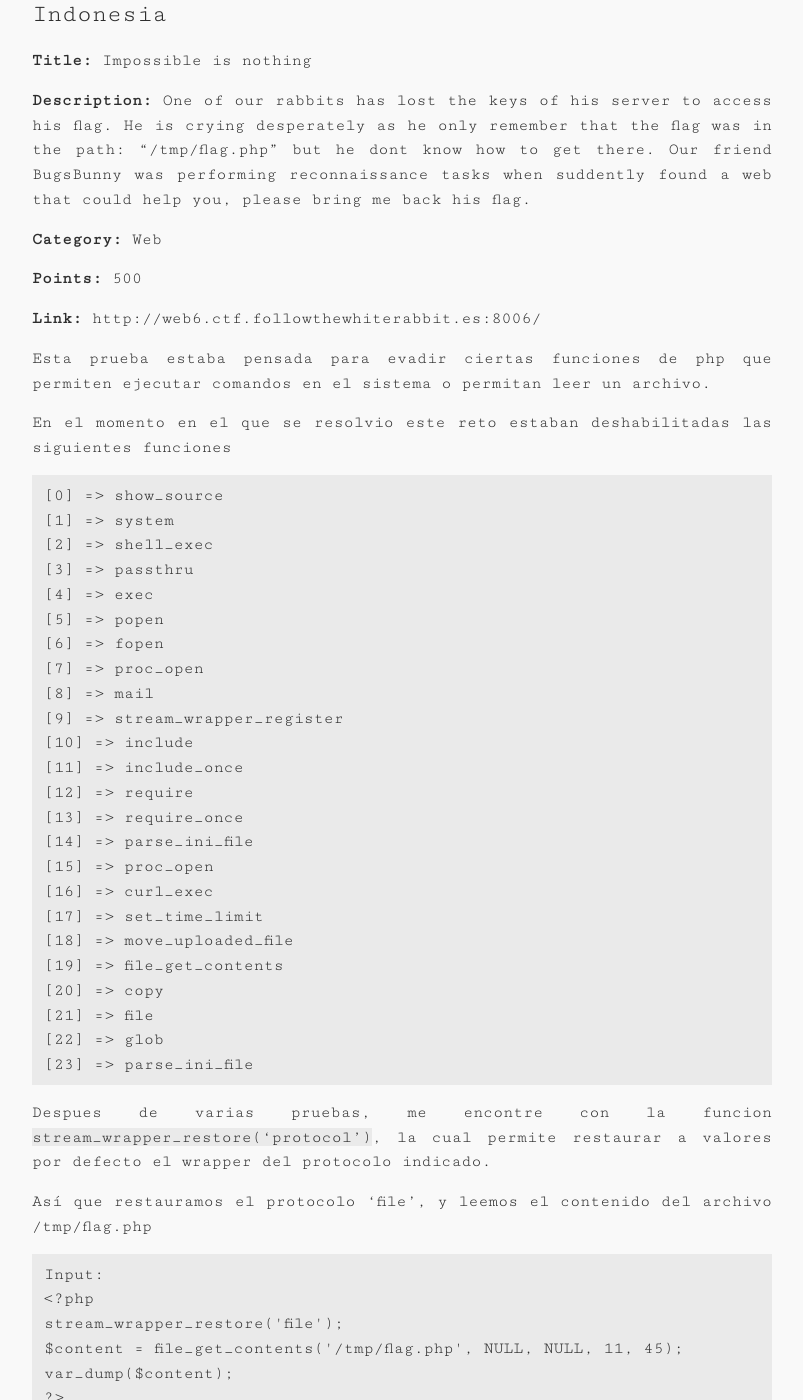
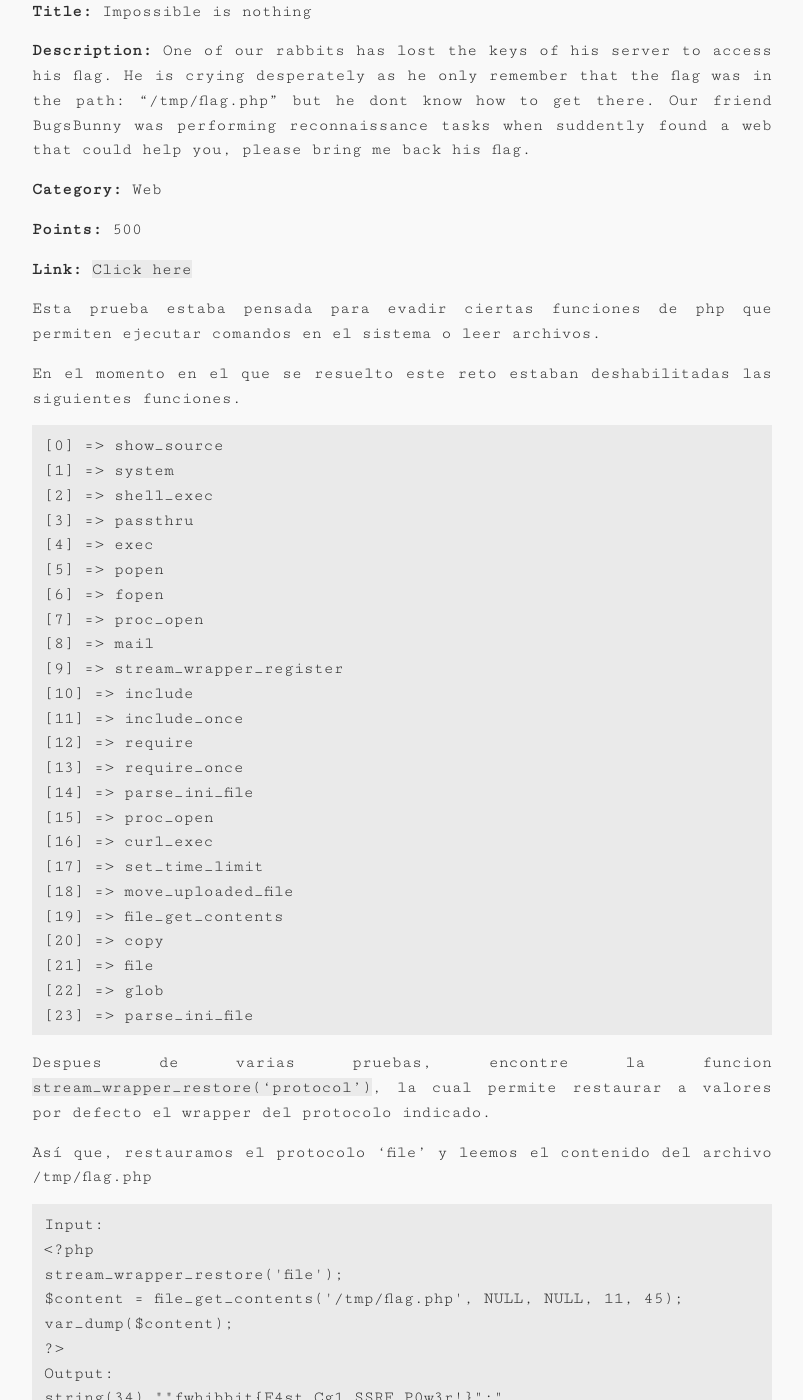
Before and after one commit to redtf/redtf.github.io, a Jekyll site: the page built from _posts/2017-02-25-write-up-ctf-fwhibbit.md, in a window 1280 px wide and 1400 px high, scrolled down 7712 px. Shown: the whole window, without its empty margins (238-1041 px from the left). Built offline with Jekyll 4.4.1, drawn with Linux system fonts in a browser that asks for light colours; some web fonts are replaced; some of the changed text lies outside the part shown.

Commit message:
Update write-up

`````diff
--- a/_posts/2017-02-25-write-up-ctf-fwhibbit.md
+++ b/_posts/2017-02-25-write-up-ctf-fwhibbit.md
@@ -15,9 +15,9 @@
 
 **Points:** 200
 
-**Link:** https://mega.nz/#!N4dDVSYY!mcH-FyRD9cwCuL8i3OFy_1zrA55djoLk9s2Qd7-hPuo
+**Link:** [Click here](https://mega.nz/#!N4dDVSYY!mcH-FyRD9cwCuL8i3OFy_1zrA55djoLk9s2Qd7-hPuo)
 
-Tras descargar el archivo ejecutamos file para ver de que se trata
+Tras descargar el archivo ejecutamos file para ver de que se trata.
 ```
 root@kali:~/Desktop# file rabbits
 rabbits: ELF 64-bit LSB shared object, x86-64, version 1 (SYSV), dynamically linked, interpreter /lib64/ld-linux-x86-64.so.2, for GNU/Linux 2.6.32, BuildID[sha1]=9f975d2c714ce40845978b0c6755fecb08f05c22, stripped
@@ -67,7 +67,7 @@
 
 ```
 
-Efectivamente, "one" es nuestro input y "twenty_two" es el string esperado
+Efectivamente, "one" es nuestro input y "twenty_two" es el string esperado.
 
 ```
 root@kali:~/Desktop# ./rabbits
@@ -105,9 +105,9 @@
 
 **Points:** 150
 
-**Link:** https://mega.nz/#!HpYxUIIZ!TjDhMDCvazuay1Cats4zObHuRmixGhVa7Sy0-5hnLTg
+**Link:** [Click here](https://mega.nz/#!HpYxUIIZ!TjDhMDCvazuay1Cats4zObHuRmixGhVa7Sy0-5hnLTg)
 
-Tras descargar el archivo ejecutamos file para ver de que se trata
+Tras descargar el archivo ejecutamos file para de que tipo es.
 ```
 root@kali:~/Desktop# file fwhibbit
 fwhibbit: ELF 64-bit LSB executable, x86-64, version 1 (SYSV), dynamically linked, interpreter /lib64/ld-linux-x86-64.so.2, for GNU/Linux 2.6.24, BuildID[sha1]=bd3ef4bb0664dc621aefcbda1f311aee8a832a9e, not stripped
@@ -187,15 +187,15 @@
 
 **Points:** 125
 
-**Link:** https://mega.nz/#!NlMlkB6I!ypUjeh2I27f9U5cTu1r_XJBROOV-BQJriRvXeKn_xuk
+**Link:** [Click here](https://mega.nz/#!NlMlkB6I!ypUjeh2I27f9U5cTu1r_XJBROOV-BQJriRvXeKn_xuk)
 
-Tras descargar el archivo ejecutamos file para ver de que se trata
+Ejecutamos file para ver cual es el tipo de archivo.
 ```
 root@kali:~/Desktop# file fwhibbit
 fwhibbit: ELF 64-bit LSB executable, x86-64, version 1 (SYSV), dynamically linked, interpreter /lib64/ld-linux-x86-64.so.2, for GNU/Linux 2.6.24, BuildID[sha1]=bd3ef4bb0664dc621aefcbda1f311aee8a832a9e, not stripped
 ```
 
-Ejecutamos el binario
+Ejecutamos el binario.
 
 ````
 root@kali:~/Desktop# ./redpill PILL
@@ -227,7 +227,7 @@
   Blue Pill
 ```
 
-En esta caso estamos antes un buffer overflow en el argumento de entrada
+En esta caso estamos antes un buffer overflow en el argumento de entrada.
 
 ```
 root@kali:~/Desktop# ./redpill $(python -c "print 'A'*100")
@@ -335,12 +335,12 @@
 
 **Points:** 500
 
-**Link:** http://web6.ctf.followthewhiterabbit.es:8006/
+**Link:** [Click here](http://web6.ctf.followthewhiterabbit.es:8006/)
 
 
-Esta prueba estaba pensada para evadir ciertas funciones de php que permiten ejecutar comandos en el sistema o permitan leer un archivo.
+Esta prueba estaba pensada para evadir ciertas funciones de php que permiten ejecutar comandos en el sistema o leer archivos.
 
-En el momento en el que se resolvio este reto estaban deshabilitadas las siguientes funciones
+En el momento en el que se resuelto este reto estaban deshabilitadas las siguientes funciones.
 
 ```
 [0] => show_source
@@ -369,9 +369,9 @@
 [23] => parse_ini_file
 ```
 
-Despues de varias pruebas, me encontre con la funcion [stream_wrapper_restore('protocol')](https://secure.php.net/manual/es/function.stream-wrapper-restore.php), la cual permite restaurar a valores por defecto el wrapper del protocolo indicado.
+Despues de varias pruebas, encontre la funcion [stream_wrapper_restore('protocol')](https://secure.php.net/manual/es/function.stream-wrapper-restore.php), la cual permite restaurar a valores por defecto el wrapper del protocolo indicado.
 
-Así que restauramos el protocolo 'file', y leemos el contenido del archivo /tmp/flag.php
+Así que, restauramos el protocolo 'file' y leemos el contenido del archivo /tmp/flag.php
 
 ```
 Input:
`````
Also changed, not shown: other parts of _posts/2017-02-25-write-up-ctf-fwhibbit.md (+2 -2 lines).
